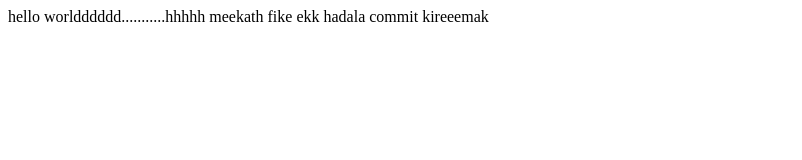
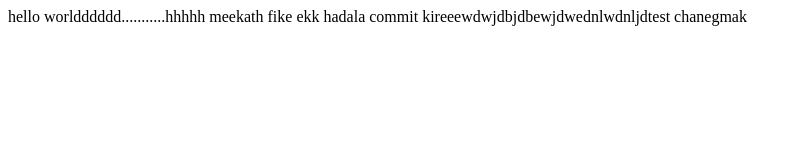
Before and after one commit to vidarshanaH/TESTREPO, a plain HTML site: page machng.html in a window 1280 px wide. Shown: the whole page, without its empty margins (0-802 px from the left). Drawn offline with Linux system fonts and the light colour scheme.

Commit message:
add with gitbash

```diff
--- a/machng.html
+++ b/machng.html
@@ -7,7 +7,7 @@
 
 
       hello worldddddd...........hhhhh
-      meekath fike ekk hadala commit kireeemak
+      meekath fike ekk hadala commit kireeewdwjdbjdbewjdwednlwdnljdtest chanegmak
     </p>
   </body>
 </html>
```
